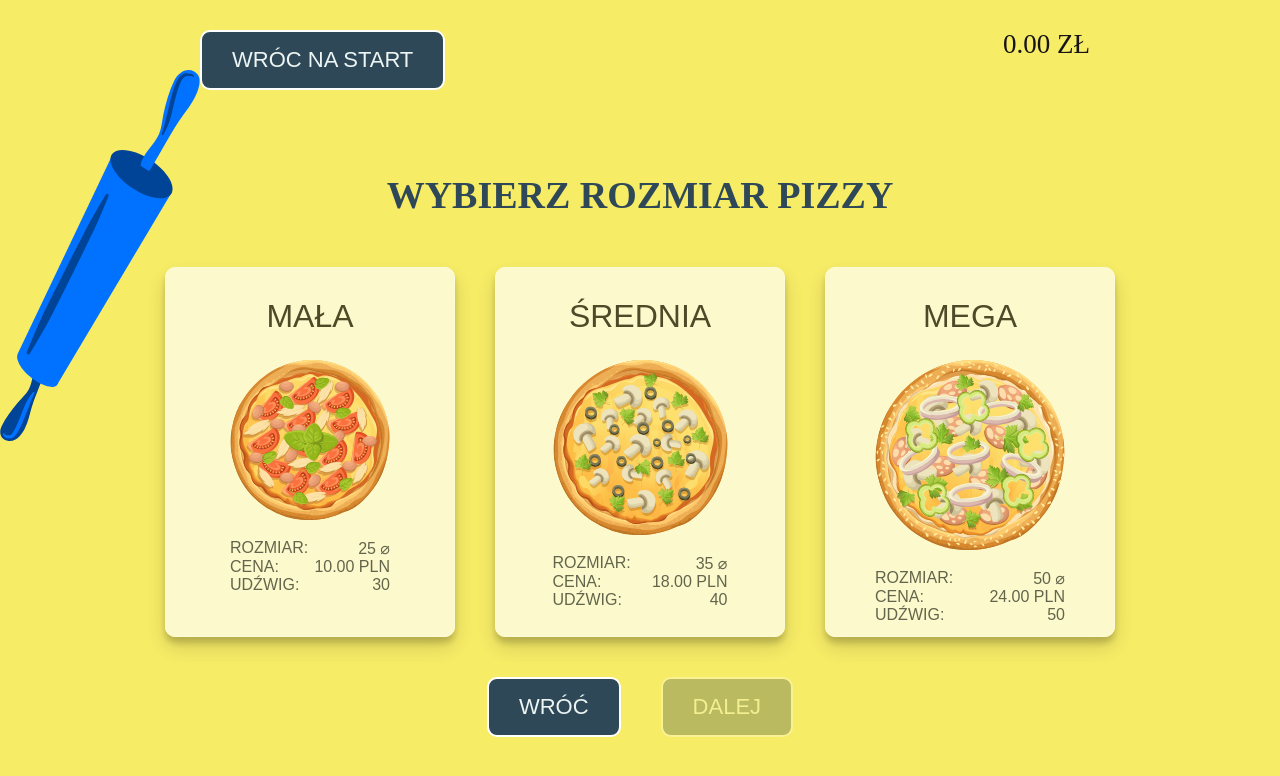
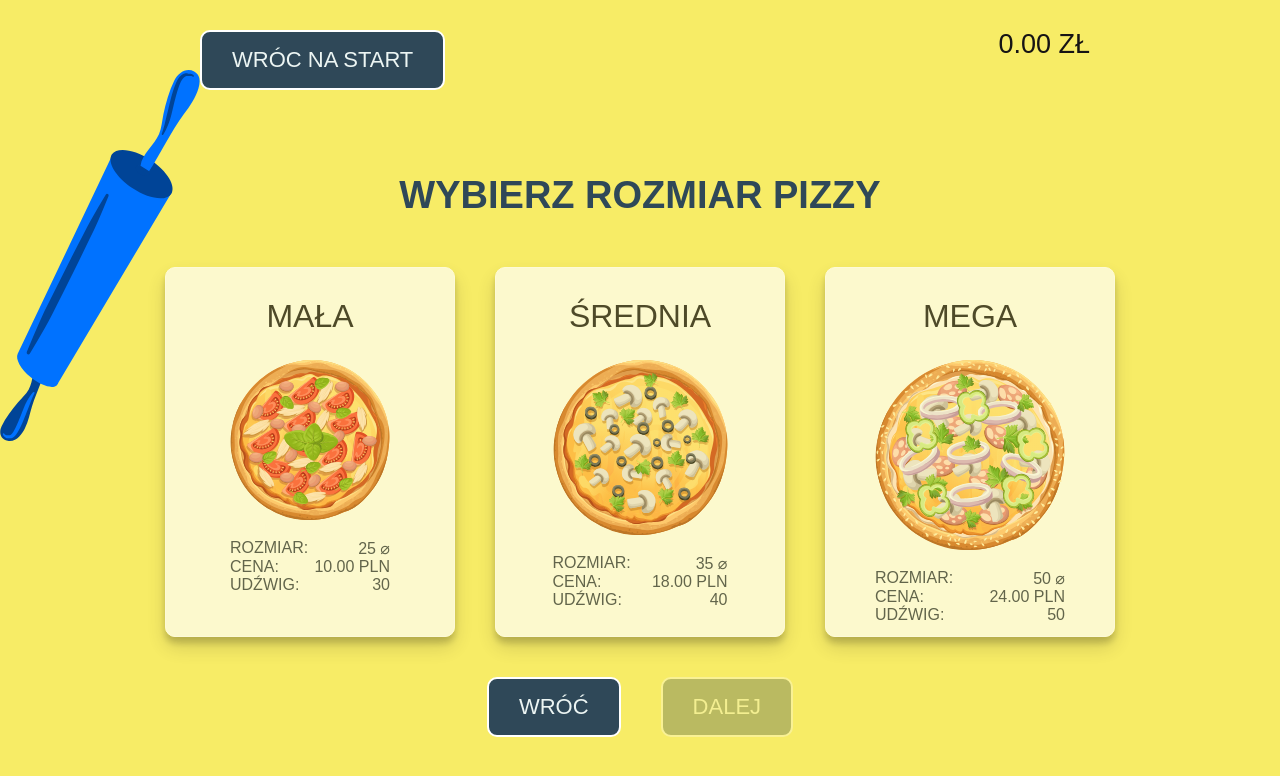
Before and after one commit to kamilwolanski/Kreator-Pizzy, a React (Create React App) app: page /order in a window 1280 px wide. Shown: the top 776 px of the page. Built offline with nearby package versions, Linux system fonts and the light colour scheme.

Commit message:
added montserat

```diff
--- a/src/assets/styles/globalStyle.js
+++ b/src/assets/styles/globalStyle.js
@@ -2,11 +2,7 @@ import { createGlobalStyle } from 'styled-components';
 
 export const GlobalStyle = createGlobalStyle`
 @import url('https://fonts.googleapis.com/css2?family=Montserrat:wght@400;700&display=swap');
-@import url("https://fonts.googleapis.com/css?family=PT+Sans+Narrow:400,700&display=swap");
-@import url('https://fonts.googleapis.com/css2?family=Fira+Sans&display=swap');
-@import url('https://fonts.googleapis.com/css2?family=Montserrat&display=swap');
-@import url('https://fonts.googleapis.com/css2?family=Lilita+One&display=swap');
-@import url('https://fonts.googleapis.com/css2?family=Neucha&display=swap');
+
 html {
     box-sizing: border-box;
 }
@@ -29,9 +25,7 @@ a, button {
     font-family: 'Montserrat', sans-serif;
 }
 h1,h2 {
-    /* font-family: 'Akaya Telivigala', cursive; */
-    /* font-family: 'Montserrat', sans-serif; */
-    font-family: 'Neucha', cursive;
+    font-family: 'Montserrat', sans-serif;
 }
 `;
 
--- a/src/components/organisms/Nav/Nav.style.js
+++ b/src/components/organisms/Nav/Nav.style.js
@@ -48,7 +48,6 @@ export const NavData = styled.div`
   display: flex;
   flex-direction: column;
   font-size: 27px;
-  font-family: 'Akaya Telivigala', cursive;
 
   @media (min-width: 1600px) {
     font-size: 36px;
```
